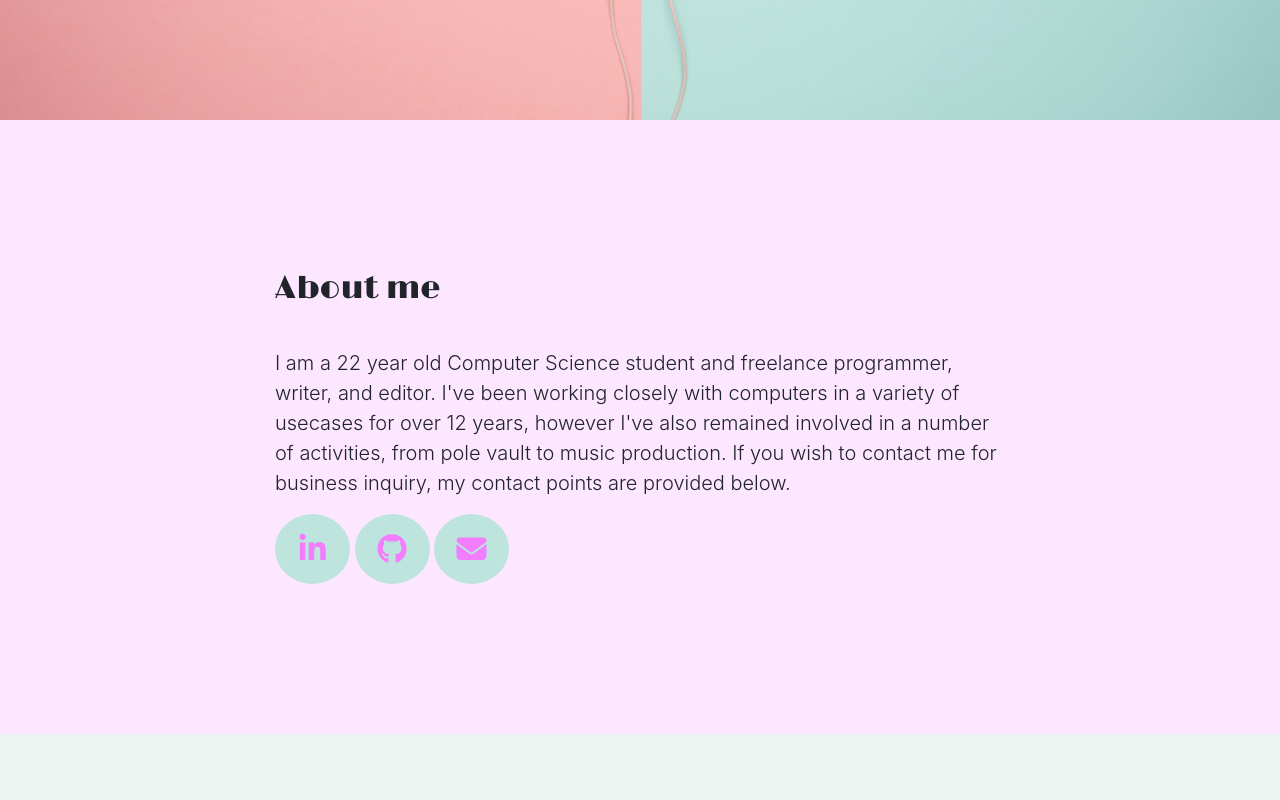
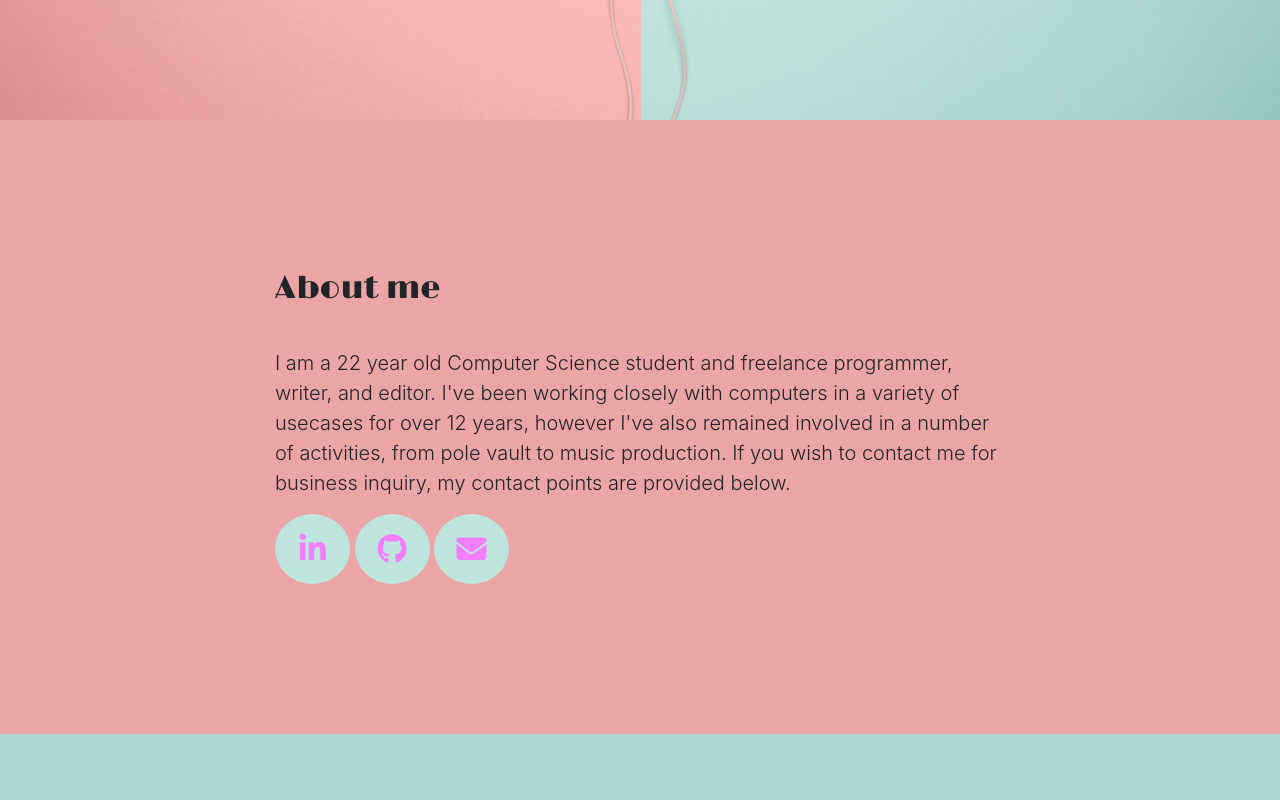
Before and after one commit to heelwhittaker/heelwhittaker.github.io, a website with bundled scripts: page index.html in a window 1280 px wide. Shown: the part 680-1480 px from the top of the page. Built offline with nearby package versions, Linux system fonts and the light colour scheme.

Commit message:
Update styles.css

```diff
--- a/styles.css
+++ b/styles.css
@@ -6,11 +6,11 @@
 :root{
      --pink1: #f27dfd;
      --pink2: #f58cff;
-     --pink3: #fde6ff;
+     --pink3: #eba5a5;
      --pink4: #f26bff;
      --blue1: #0bd3d3;
      --blue2: #bde5dd;
-     --blue3: #edf5f3;
+     --blue3: #add6d0;
 }
 
 /*Stylization for header*/
```
